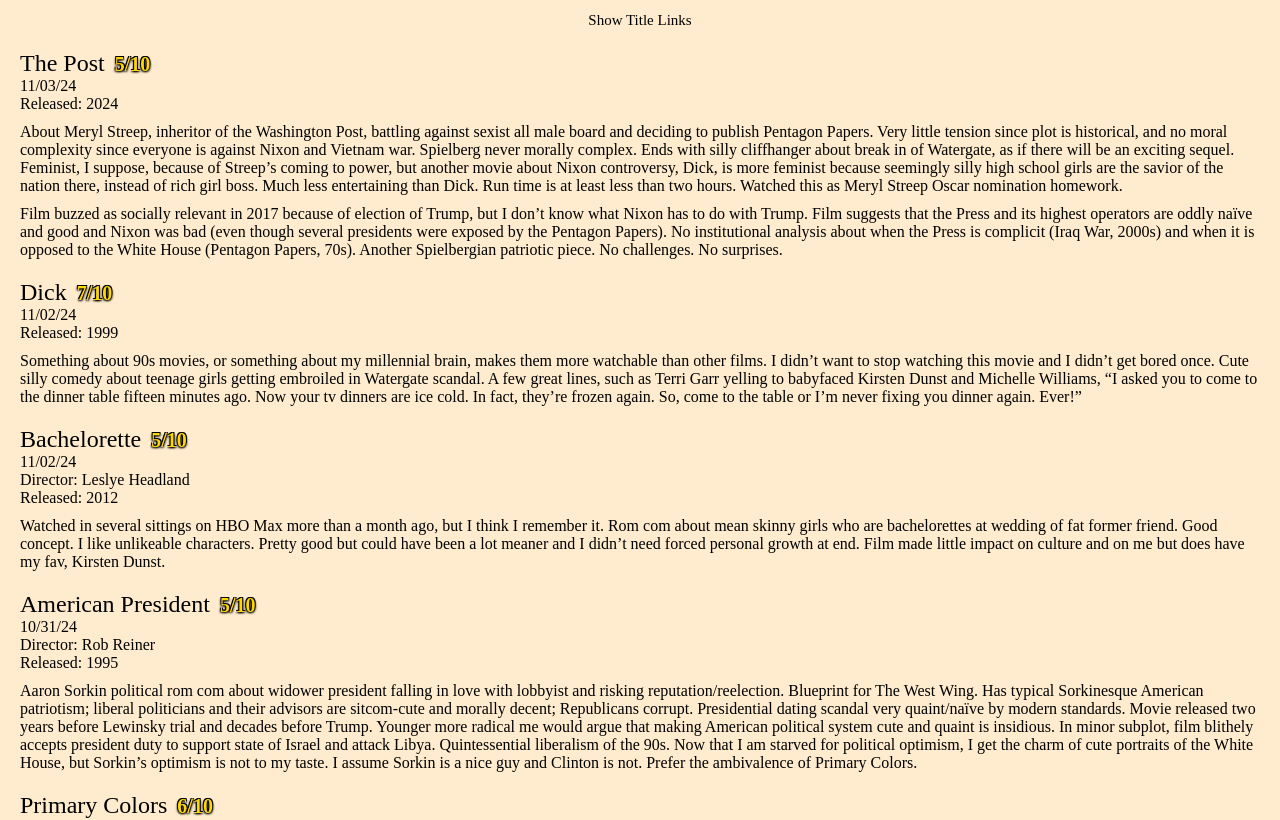
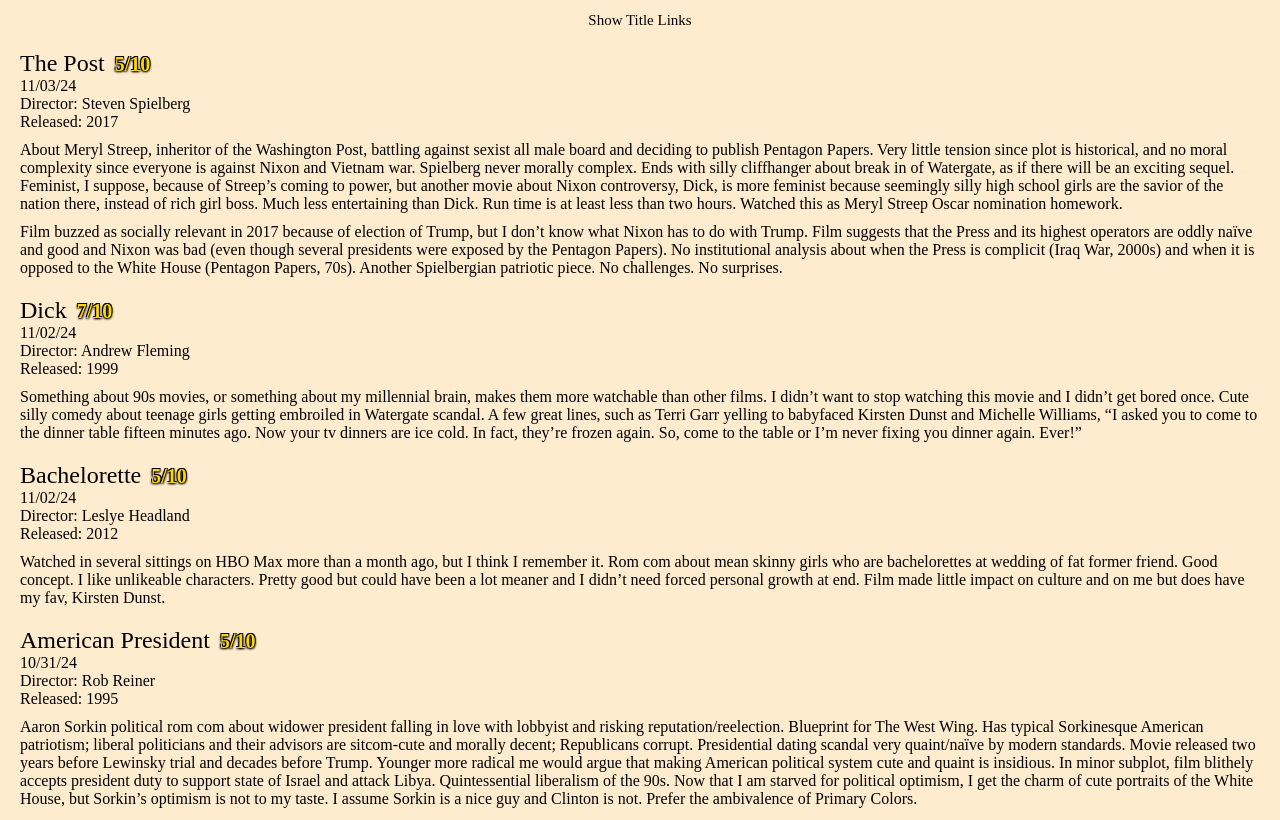
Before and after one commit to nkossally/movie-log, a React (Create React App) app: page / in a window 1280 px wide. Shown: the top 820 px of the page. Built offline with nearby package versions, Linux system fonts and the light colour scheme.

Commit message:
edit reviews

```diff
--- a/src/App.js
+++ b/src/App.js
@@ -357,22 +357,21 @@
       />  */}
       <Review
         title="The Post"
-        director=""
+        director="Steven Spielberg"
         ref={ref76}
         date="11/03/24"
-        releaseDate="2024"
+        releaseDate="2017"
         text="About Meryl Streep, inheritor of the Washington Post, battling against sexist all male board and deciding to publish Pentagon Papers. Very little tension since plot is historical, and no moral complexity since everyone is against Nixon and Vietnam war. Spielberg never morally complex. Ends with silly cliffhanger about break in of Watergate, as if there will be an exciting sequel. Feminist, I suppose, because of Streep’s coming to power, but another movie about Nixon controversy, Dick, is more feminist because seemingly silly high school girls are the savior of the nation there, instead of rich girl boss. Much less entertaining than Dick. Run time is at least less than two hours. Watched this as Meryl Streep Oscar nomination homework."
         text2="Film buzzed as socially relevant in 2017 because of election of Trump, but I don’t know what Nixon has to do with Trump. Film suggests that the Press and its highest operators are oddly naïve and good and Nixon was bad (even though several presidents were exposed by the Pentagon Papers). No institutional analysis about when the Press is complicit (Iraq War, 2000s) and when it is opposed to the White House (Pentagon Papers, 70s). Another Spielbergian patriotic piece. No challenges. No surprises."
         rating={5}
       />
       <Review
         title="Dick"
-        director=""
+        director="Andrew Fleming"
         ref={ref75}
         date="11/02/24"
         releaseDate="1999"
         text="Something about 90s movies, or something about my millennial brain, makes them more watchable than other films. I didn’t want to stop watching this movie and I didn’t get bored once. Cute silly comedy about teenage girls getting embroiled in Watergate scandal. A few great lines, such as Terri Garr yelling to babyfaced Kirsten Dunst and Michelle Williams, “I asked you to come to the dinner table fifteen minutes ago. Now your tv dinners are ice cold. In fact, they’re frozen again. So, come to the table or I’m never fixing you dinner again. Ever!” "
-        text2=""
         rating={7}
       />
       <Review
```
